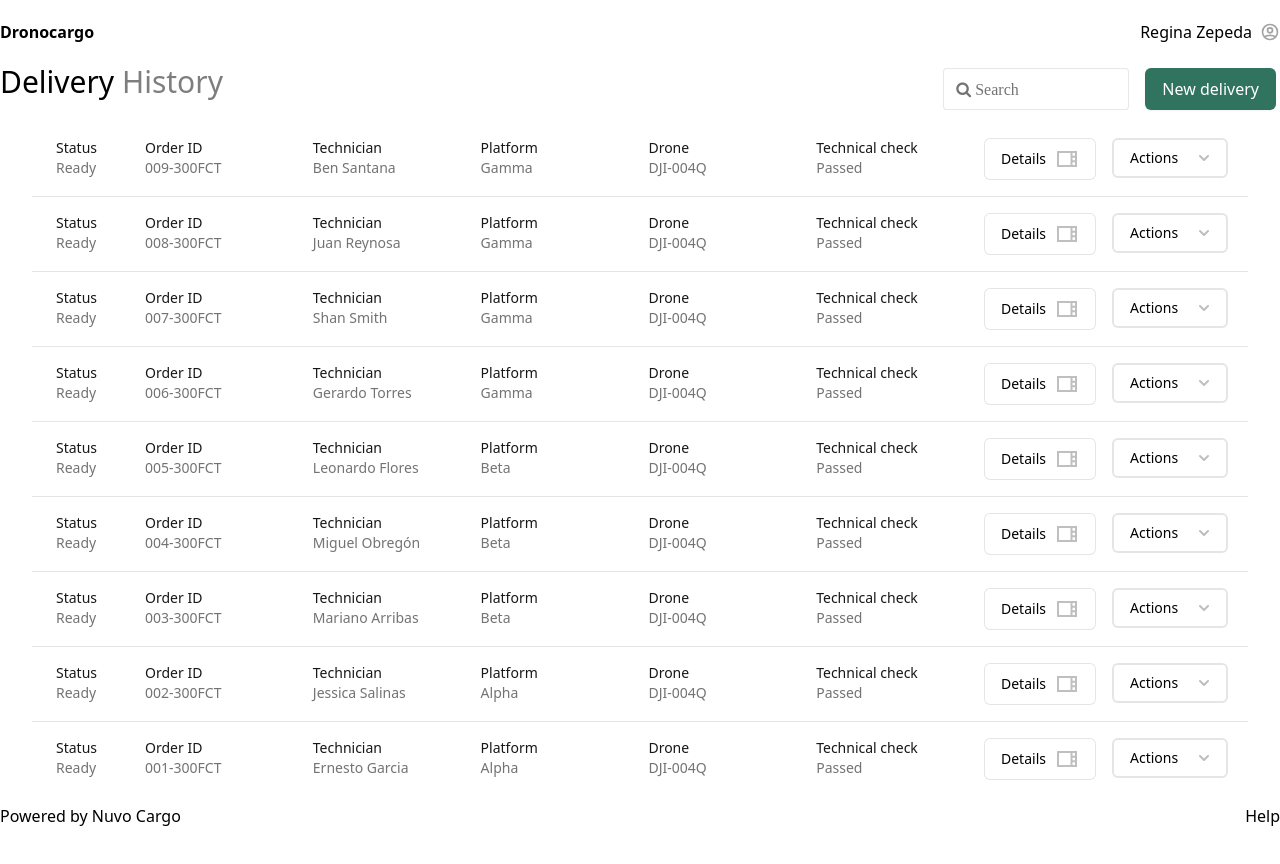
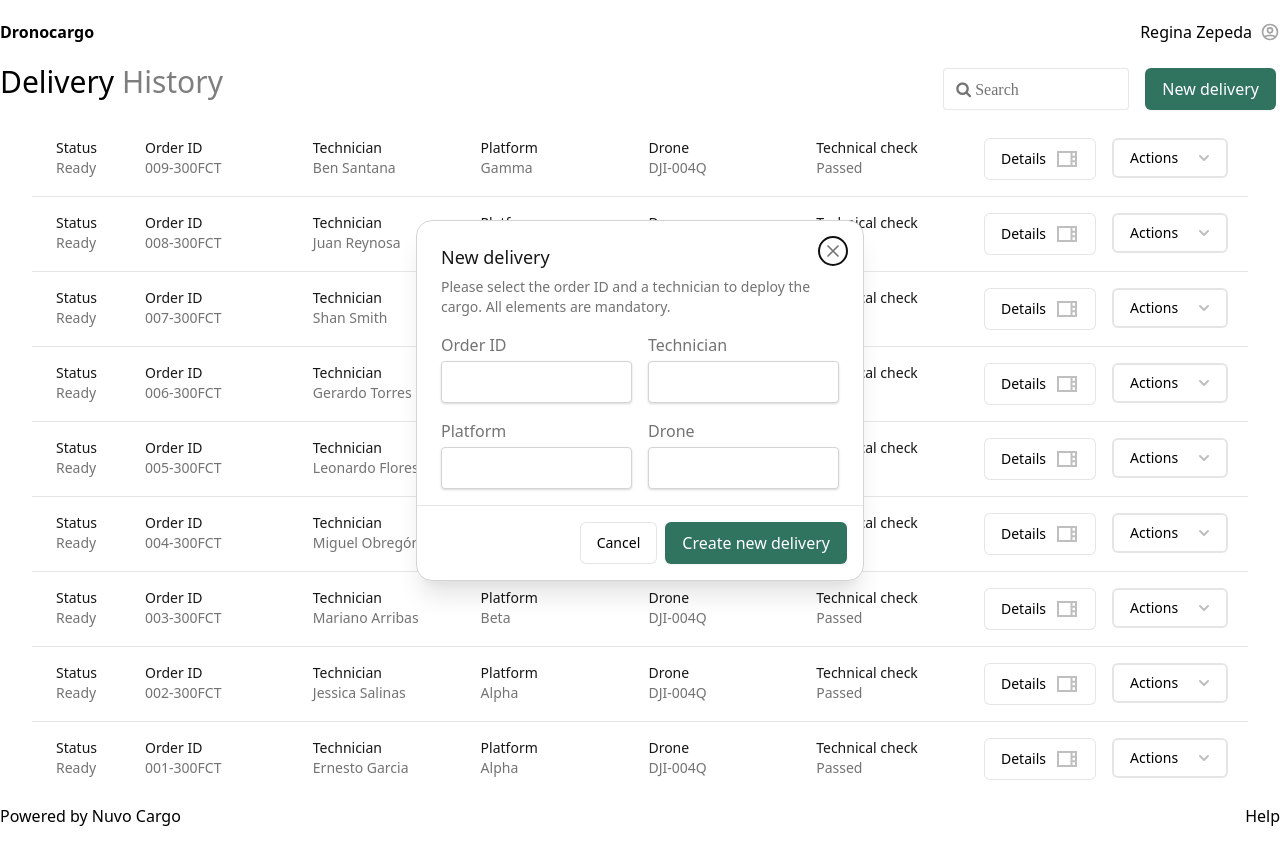
Before and after one commit to ErnestoR/drunocargo, a React (Create React App) app: page / in a window 1280 px wide. Shown: the top 864 px of the page. Built offline with nearby package versions, Linux system fonts and the light colour scheme; a web font is replaced by a local one.

Commit message:
Added NewDeliveryModal

```diff
--- /dev/null
+++ b/src/components/NewDeliveryModal/index.js
@@ -0,0 +1,147 @@
+import { Fragment } from "react";
+import { Dialog, Transition } from "@headlessui/react";
+import { XIcon } from "@heroicons/react/outline";
+
+const NewDeliveryModal = (props) => {
+  const { isOpen, closeModal } = props;
+
+  return (
+    <Transition appear show={isOpen} as={Fragment}>
+      <Dialog
+        as="div"
+        className="fixed inset-0 z-10 overflow-y-auto"
+        onClose={closeModal}
+      >
+        <div className="min-h-screen px-4 text-center">
+          <Transition.Child
+            as={Fragment}
+            enter="ease-out duration-300"
+            enterFrom="opacity-0"
+            enterTo="opacity-100"
+            leave="ease-in duration-200"
+            leaveFrom="opacity-100"
+            leaveTo="opacity-0"
+          >
+            <Dialog.Overlay className="fixed inset-0" />
+          </Transition.Child>
+
+          {/* This element is to trick the browser into centering the modal contents. */}
+          <span
+            className="inline-block h-screen align-middle"
+            aria-hidden="true"
+          >
+            &#8203;
+          </span>
+          <Transition.Child
+            as={Fragment}
+            enter="ease-out duration-300"
+            enterFrom="opacity-0 scale-95"
+            enterTo="opacity-100 scale-100"
+            leave="ease-in duration-200"
+            leaveFrom="opacity-100 scale-100"
+            leaveTo="opacity-0 scale-95"
+          >
+            <div className="inline-block w-full max-w-md  overflow-hidden text-left align-middle transition-all transform bg-white shadow-xl rounded-2xl border-gray-300 border">
+              <div className="px-6 py-4 mt-2 mb-0">
+                <Dialog.Title
+                  as="h3"
+                  className="text-lg font-medium leading-6 text-gray-900"
+                >
+                  New delivery
+                </Dialog.Title>
+                <div className="absolute top-4 right-4">
+                  <button
+                    className="text-gray-500 rounded-2xl p-1  hover:bg-nuvoGreen-light bg-opacity-20 hover:text-white"
+                    onClick={closeModal}
+                  >
+                    <XIcon width={20} height={20} />
+                  </button>
+                </div>
+                <div className="mt-2">
+                  <p className="text-sm text-gray-500">
+                    Please select the order ID and a technician to deploy the
+                    cargo. All elements are mandatory.
+                  </p>
+                </div>
+                <div className="mt-4">
+                  <div className="grid grid-cols-2 gap-4 ">
+                    <div className="flex flex-col gap-1">
+                      <label
+                        for="orderID"
+                        className="font-normal text-gray-500 "
+                      >
+                        Order ID
+                      </label>
+                      <input
+                        name="orderID"
+                        type="text"
+                        className="rounded border-gray-300 shadow"
+                      />
+                    </div>
+                    <div className="flex flex-col gap-1">
+                      <label
+                        for="technician"
+                        className="font-normal text-gray-500 "
+                      >
+                        Technician
+                      </label>
+                      <input
+                        name="technician"
+                        type="text"
+                        className="rounded border-gray-300 shadow"
+                      />
+                    </div>
+                    <div className="flex flex-col gap-1">
+                      <label
+                        for="platform"
+                        className="font-normal text-gray-500 "
+                      >
+                        Platform
+                      </label>
+                      <input
+                        name="platform"
+                        type="text"
+                        className="rounded border-gray-300 shadow"
+                      />
+                    </div>
+                    <div className="flex flex-col gap-1">
+                      <label
+                        for="droneID"
+                        className="font-normal text-gray-500 "
+                      >
+                        Drone
+                      </label>
+                      <input
+                        name="droneID"
+                        type="text"
+                        className="rounded border-gray-300 shadow"
+                      />
+                    </div>
+                  </div>
+                </div>
+              </div>
+
+              <div className="border-t p-4 flex justify-end gap-2">
+                <button
+                  type="button"
+                  className="inline-flex justify-between items-center px-4 py-2 text-sm font-medium bg-white text-black border-grey border border-opacity-10 border-black rounded-md bg-opacity-20 hover:bg-opacity-20 hover:bg-green-900 focus:outline-none focus-visible:ring-2 focus-visible:ring-white focus-visible:ring-opacity-75 focus:ring-2 focus:ring-nuvoGreen-base"
+                  onClick={closeModal}
+                >
+                  Cancel
+                </button>
+                <button
+                  type="button"
+                  className="bg-nuvoGreen-base rounded-md border border-transparent shadow-sm px-4 py-2 text-base font-medium text-white hover:bg-nuvoGreen-light focus:outline-none focus:ring-2 focus:ring-offset-2 focus:ring-nuvoGreen-base"
+                >
+                  Create new delivery
+                </button>
+              </div>
+            </div>
+          </Transition.Child>
+        </div>
+      </Dialog>
+    </Transition>
+  );
+};
+
+export default NewDeliveryModal;
--- a/src/pages/Home/index.js
+++ b/src/pages/Home/index.js
@@ -2,6 +2,7 @@ import useLocalStorage from "hooks/useLocalStorage";
 import NavBar from "components/NavBar";
 import Footer from "components/Footer";
 import Table from "components/Table";
+import NewDeliveryModal from "components/NewDeliveryModal";
 
 import initialData from "./initialData.json";
 import { useState } from "react";
@@ -9,6 +10,15 @@ import { useState } from "react";
 const Home = () => {
   const [search, setSearch] = useState("");
   const [data, setDeliveries] = useLocalStorage("nuvo-deliveries", initialData);
+  const [newModalOpen, setNewModalOpen] = useState(!false);
+
+  function openModal() {
+    setNewModalOpen(true);
+  }
+
+  function closeModal() {
+    setNewModalOpen(false);
+  }
 
   const deliveries =
     search === ""
@@ -37,7 +47,10 @@ const Home = () => {
               }}
               onChange={(e) => setSearch(e.target.value)}
             />
-            <button className="bg-nuvoGreen-base rounded-md border border-transparent shadow-sm px-4 py-2 text-base font-medium text-white hover:bg-nuvoGreen-light focus:outline-none focus:ring-2 focus:ring-offset-2 focus:ring-nuvoGreen-base">
+            <button
+              className="bg-nuvoGreen-base rounded-md border border-transparent shadow-sm px-4 py-2 text-base font-medium text-white hover:bg-nuvoGreen-light focus:outline-none focus:ring-2 focus:ring-offset-2 focus:ring-nuvoGreen-base"
+              onClick={openModal}
+            >
               New delivery
             </button>
           </div>
@@ -45,6 +58,7 @@ const Home = () => {
         <Table data={deliveries} isSearching={!!search} />
       </div>
       <Footer />
+      <NewDeliveryModal isOpen={newModalOpen} closeModal={closeModal} />
     </div>
   );
 };
```
